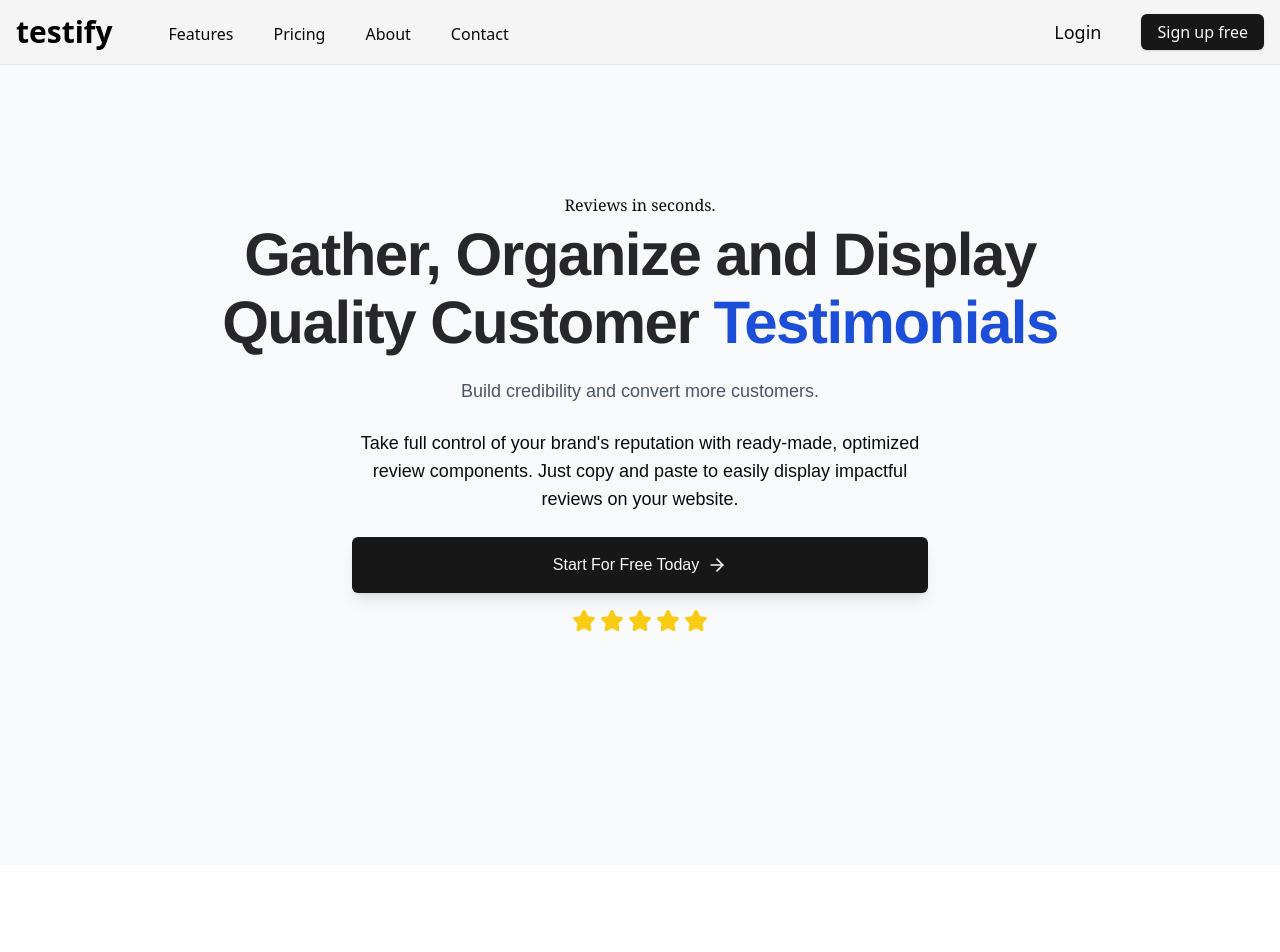
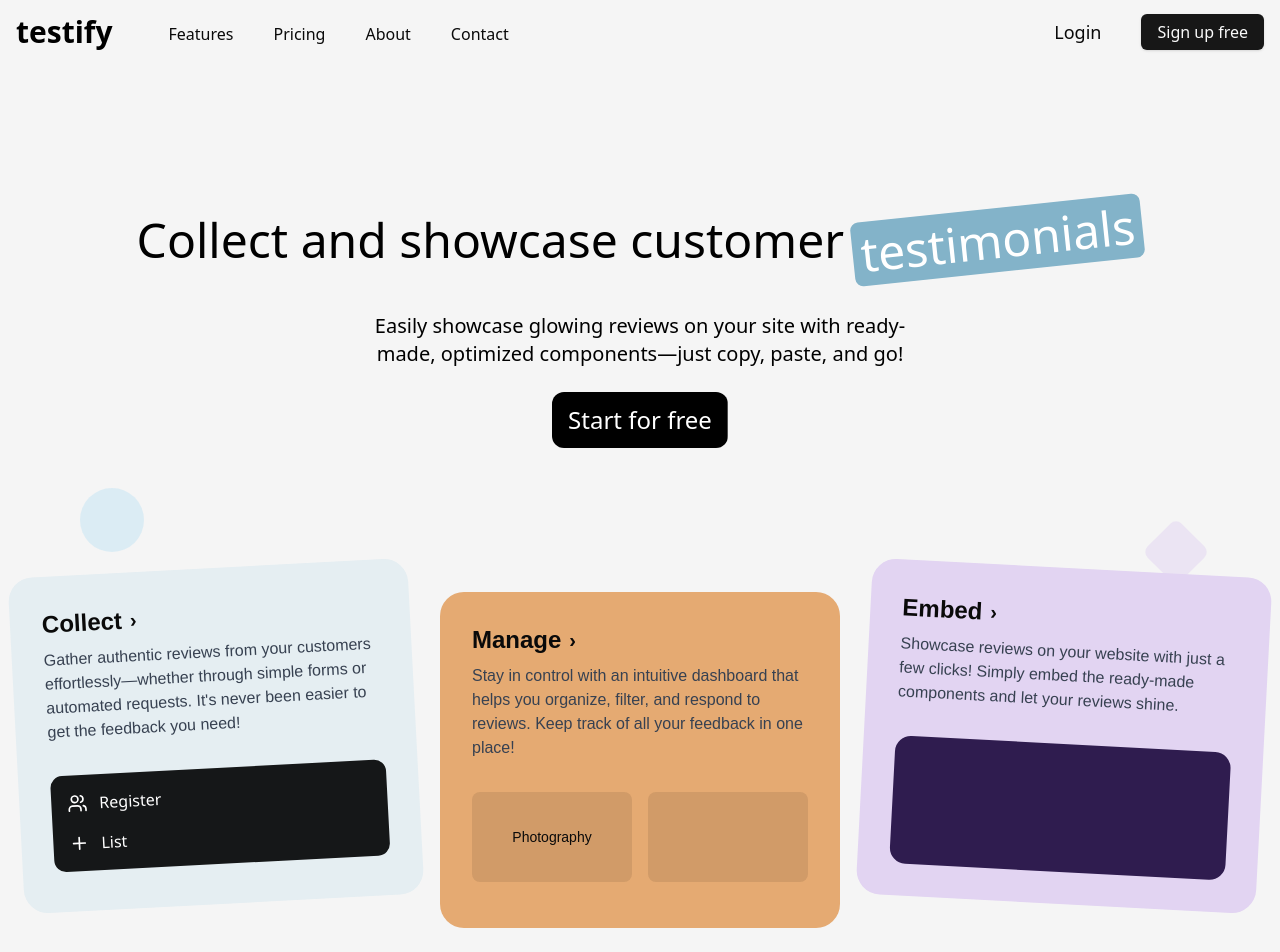
Before and after one commit to devansh193/testify, a Next.js app: page / in a window 1280 px wide. Shown: the top 952 px of the page. Built offline with nearby package versions, Linux system fonts and the light colour scheme; no server answers.

Commit message:
ui-revamp

```diff
--- /dev/null
+++ b/components/Landing/cards/tilt.tsx
@@ -0,0 +1,25 @@
+import { Download, Users } from "lucide-react";
+
+export const TiltCard = () => {
+  return (
+    <div className="bg-[#E5EEF2] rounded-3xl p-8 transform md:rotate-[-3deg] relative z-30">
+      <h2 className="text-2xl font-bold mb-2 flex items-center gap-2">
+        Online store <span className="text-xl">›</span>
+      </h2>
+      <p className="text-gray-700 mb-8">
+        Sell anything. Upload your content and leave the hosting, checkout, and
+        delivery to us.
+      </p>
+      <div className="bg-[#151718] text-white rounded-xl p-4 space-y-4">
+        <div className="flex items-center gap-3">
+          <Users className="h-5 w-5" />
+          <span>Online Course</span>
+        </div>
+        <div className="flex items-center gap-3">
+          <Download className="h-5 w-5" />
+          <span>Digital Downloads</span>
+        </div>
+      </div>
+    </div>
+  );
+};
--- a/components/Landing/main.tsx
+++ b/components/Landing/main.tsx
@@ -1,60 +1,114 @@
-import { ArrowRight, Star } from "lucide-react";
-import { Heading } from "../heading";
-import { MaxWidthWrapper } from "../max-width-wrapper";
-import { Button } from "../ui/button";
 import Link from "next/link";
 import { useSession } from "next-auth/react";
+import { Plus, Users } from "lucide-react";
 
 export function Main() {
   const { data: session } = useSession();
   const href = session ? "/dashboard" : "/sign-in";
 
   return (
-    <section className="min-h-screen py-32 sm:py-16 md:py-24 lg:py-32 bg-brand-25 bg-gray-50">
-      <MaxWidthWrapper className="text-center px-4 sm:px-6 lg:px-8">
-        <div className="relative mx-auto text-center flex flex-col items-center gap-4 sm:gap-6">
-          <div>
-            <h1 className="text-xs sm:text-sm font-serif md:text-base mb-2 font-medium">
-              Reviews in seconds.
-            </h1>
-            <Heading
-              className="text-3xl sm:text-4xl md:text-5xl lg:text-6xl font-sans leading-tight"
-              style={{ fontFamily: "Helvetica" }}
-            >
-              <span className="block">Gather, Organize and Display</span>
-              <span className="block mt-2">
-                Quality Customer{" "}
-                <span className="text-blue-700">Testimonials</span>
+    <section className="min-h-screen py-32 sm:py-16 md:py-24 lg:py-32 bg-brand-25 bg-[#F5F5F5]">
+      <div className="text-center flex flex-col items-center gap-4 sm:gap-6">
+        <div className="flex items-center justify-center">
+          <h1 className="text-3xl sm:text-4xl md:text-5xl flex flex-col md:flex-row items-center justify-center md:justify-start text-black font-sans font-medium p-4">
+            <span className="mr-2">Collect and showcase customer</span>
+            <span className="text-[#8dbfd7] md:text-white md:bg-[#83b3c9] p-2 rounded-lg md:rotate-[-6deg] rotate-0 hover:rotate-0 transition-all duration-200">
+              testimonials
+            </span>
+          </h1>
+        </div>
+        <p className="max-w-[550px] text-xl text-black font-sans font-medium">
+          Easily showcase glowing reviews on your site with ready-made,
+          optimized components—just copy, paste, and go!
+        </p>
+        <div className="w-full max-w-xs sm:max-w-sm md:max-w-md lg:max-w-lg xl:max-w-xl">
+          <Link href={href} className="block">
+            <button className="relative overflow-hidden group bg-black hover:bg-gray-300 text-white font-sans font-medium text-2xl px-4 py-3 rounded-xl transition-colors duration-300 ease-in-out">
+              <span className="relative z-10 group-hover:text-black transition-colors duration-300 ease-in-out">
+                Start for free
               </span>
-            </Heading>
-          </div>
-          <p className="text-sm sm:text-base md:text-lg text-gray-600 max-w-prose text-center text-pretty">
-            Build credibility and convert more customers.
-          </p>
-          <p className="mx-auto max-w-[600px] text-sm sm:text-base md:text-lg">
-            Take full control of your brand&apos;s reputation with ready-made,
-            optimized review components. Just copy and paste to easily display
-            impactful reviews on your website.
-          </p>
+              <span className="absolute inset-0 bg-neutral-300 transform translate-x-full group-hover:translate-x-0 transition-transform duration-200 ease-in-out" />
+              <span className="absolute inset-0 bg-white transform translate-x-full group-hover:translate-x-0 transition-transform duration-500 ease-in-out" />
+            </button>
+          </Link>
+        </div>
+      </div>
+      <div className="relative bg-[#F5F5F5] px-4 py-24 overflow-hidden">
+        {/* Feature Cards */}
+        <div className="max-w-7xl mx-auto relative">
+          <div className="grid grid-cols-1 md:grid-cols-3 gap-6 mb-24">
+            {/* Online Store Card */}
+            <div className=" bg-[#E5EEF2] rounded-3xl p-8 transform md:translate-y-6 hover:md:translate-y-0 md:rotate-[-3deg] relative z-10 hover:scale-100 transition duration-300">
+              <h2 className="text-2xl font-bold mb-2 flex items-center gap-2">
+                Collect <span className="text-xl">›</span>
+              </h2>
+              <p className="text-gray-700 mb-8">
+                Gather authentic reviews from your customers
+                effortlessly—whether through simple forms or automated requests.
+                It&apos;s never been easier to get the feedback you need!
+              </p>
+              <div className="bg-[#151718] text-white rounded-xl p-4 space-y-4">
+                <div className="flex items-center gap-3">
+                  <Users className="h-5 w-5" />
+                  <span className="font-sans">Register</span>
+                </div>
+                <div className="flex items-center gap-3">
+                  <Plus className="h-5 w-5" />
+                  <span className="font-sans">List</span>
+                </div>
+              </div>
+            </div>
 
-          <div className="w-full max-w-xs sm:max-w-sm md:max-w-md lg:max-w-lg xl:max-w-xl">
-            <Link href={href} className="block w-full">
-              <Button className="relative z-10 h-12 sm:h-14 w-full text-sm sm:text-base shadow-lg transition-shadow duration-300 hover:shadow-xl">
-                Start For Free Today
-                <ArrowRight className="ml-2 h-4 w-4 sm:h-5 sm:w-5" />
-              </Button>
-            </Link>
-            <div className="flex items-center justify-center mt-4 gap-1">
-              {[...Array(5)].map((_, i) => (
-                <Star
-                  key={i}
-                  className="w-4 h-4 sm:w-5 sm:h-5 md:w-6 md:h-6 text-yellow-400 fill-current"
-                />
-              ))}
+            {/* Website Card */}
+            <div className=" bg-[#e5aa72] rounded-3xl p-8 transform md:translate-y-12 hover:md:translate-y-0 z-20 hover:scale-100 transition duration-300">
+              <h2 className="text-2xl font-bold mb-2 flex items-center gap-2">
+                Manage <span className="text-xl">›</span>
+              </h2>
+              <p className="text-gray-700 mb-8">
+                Stay in control with an intuitive dashboard that helps you
+                organize, filter, and respond to reviews. Keep track of all your
+                feedback in one place!
+              </p>
+              <div className="grid grid-cols-2 gap-4">
+                <div className="bg-[#D19B68] rounded-lg p-4 aspect-video flex items-center justify-center">
+                  <span className="text-sm">Photography</span>
+                </div>
+                <div className="bg-[#D19B68] rounded-lg p-4 aspect-video"></div>
+              </div>
+            </div>
+
+            {/* Email Marketing Card */}
+            <div className="bg-[#E2D4F2] rounded-3xl p-8 md:translate-y-6 hover:md:translate-y-0 transform md:rotate-[3deg] relative z-10 hover:z-30 hover:scale-100 transition duration-300">
+              <h2 className="text-2xl font-bold mb-2 flex items-center gap-2">
+                Embed <span className="text-xl">›</span>
+              </h2>
+              <p className="text-gray-700 mb-8">
+                Showcase reviews on your website with just a few clicks! Simply
+                embed the ready-made components and let your reviews shine.
+              </p>
+              <div className="bg-[#2F1C4F] h-32 rounded-2xl"></div>
             </div>
           </div>
+
+          {/* Bottom Text */}
+          <div className="text-center max-w-4xl mx-auto">
+            <h2 className="text-4xl font-bold mb-6">
+              Testify boosts your business by showcasing reviews, with 79% of
+              consumers trusting them like personal recommendations.
+            </h2>
+            <p className="text-xl text-gray-600">
+              49% of consumers trust online reviews as much as personal
+              recommendations from friends and family.
+            </p>
+          </div>
         </div>
-      </MaxWidthWrapper>
+
+        {/* Background Shapes */}
+        <div className="absolute top-10 left-20 w-16 h-16 bg-[#c1e4f3] rounded-full opacity-50" />
+        <div className="absolute top-20 right-20 w-12 h-12 bg-[#E2D4F2] rounded-lg rotate-45 opacity-50" />
+        <div className="absolute bottom-40 left-1/4 w-20 h-20 bg-[#E6B17E] rounded-full opacity-30" />
+        <div className="absolute bottom-20 right-1/3 w-16 h-16 bg-[#d6bef2] rounded-lg -rotate-12 opacity-40" />
+      </div>
     </section>
   );
 }
--- a/components/Navbar.tsx
+++ b/components/Navbar.tsx
@@ -10,7 +10,7 @@ import { NavAuth } from "./Landing/navbar-items/nav-auth";
 export const Navbar = () => {
   const [isOpen, setIsOpen] = useState(false);
   return (
-    <header className="top-0 z-50 w-full border-b border-gray-200 bg-[#F5F5F5] backdrop-blur-sm">
+    <header className="top-0 z-50 w-full border-gray-200 bg-[#F5F5F5] backdrop-blur-sm">
       <div className="flex h-16 items-center justify-between px-4">
         <nav className="hidden md:flex md:items-center justify-between md:space-x-12">
           <Testify />
```
Also changed, not shown: components/footer.tsx (+16 -16 lines).
